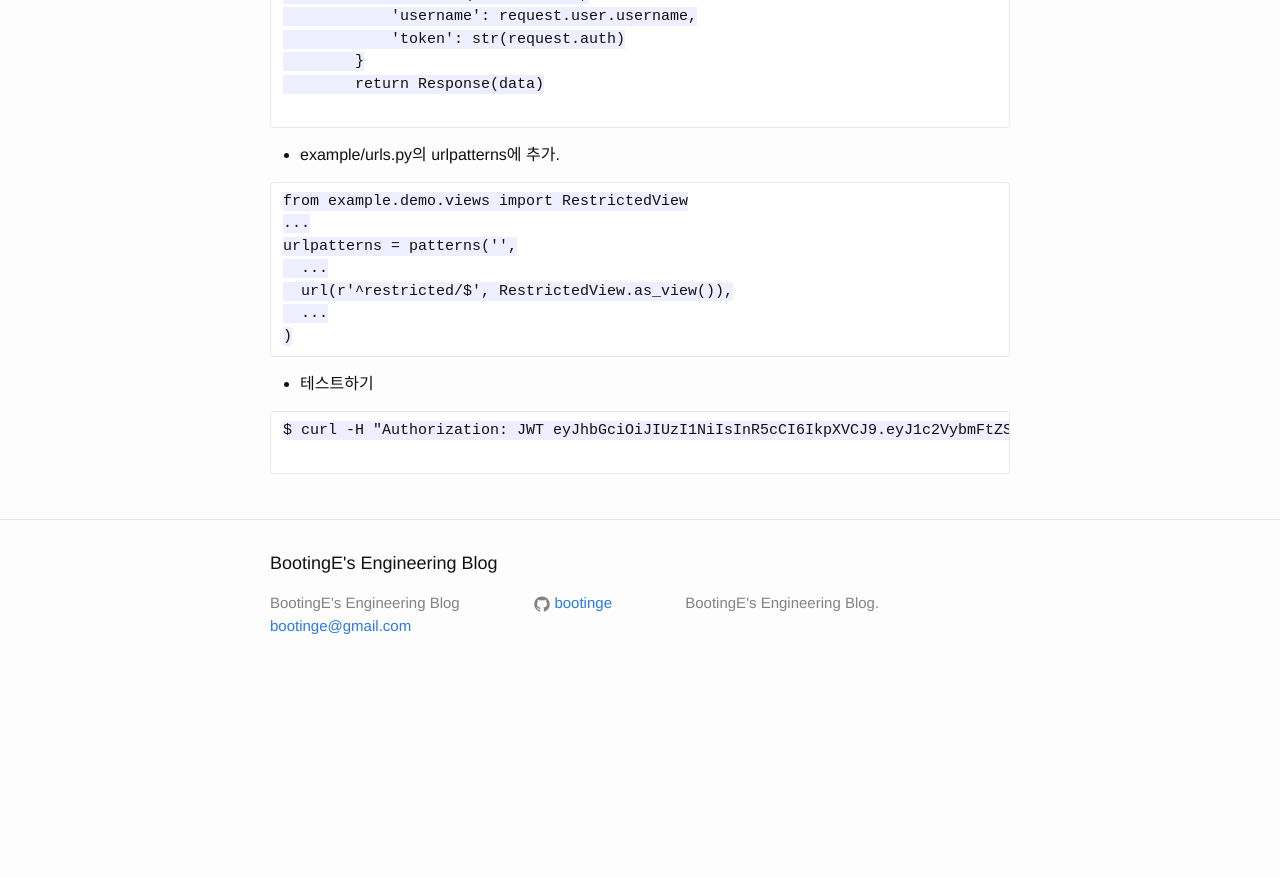
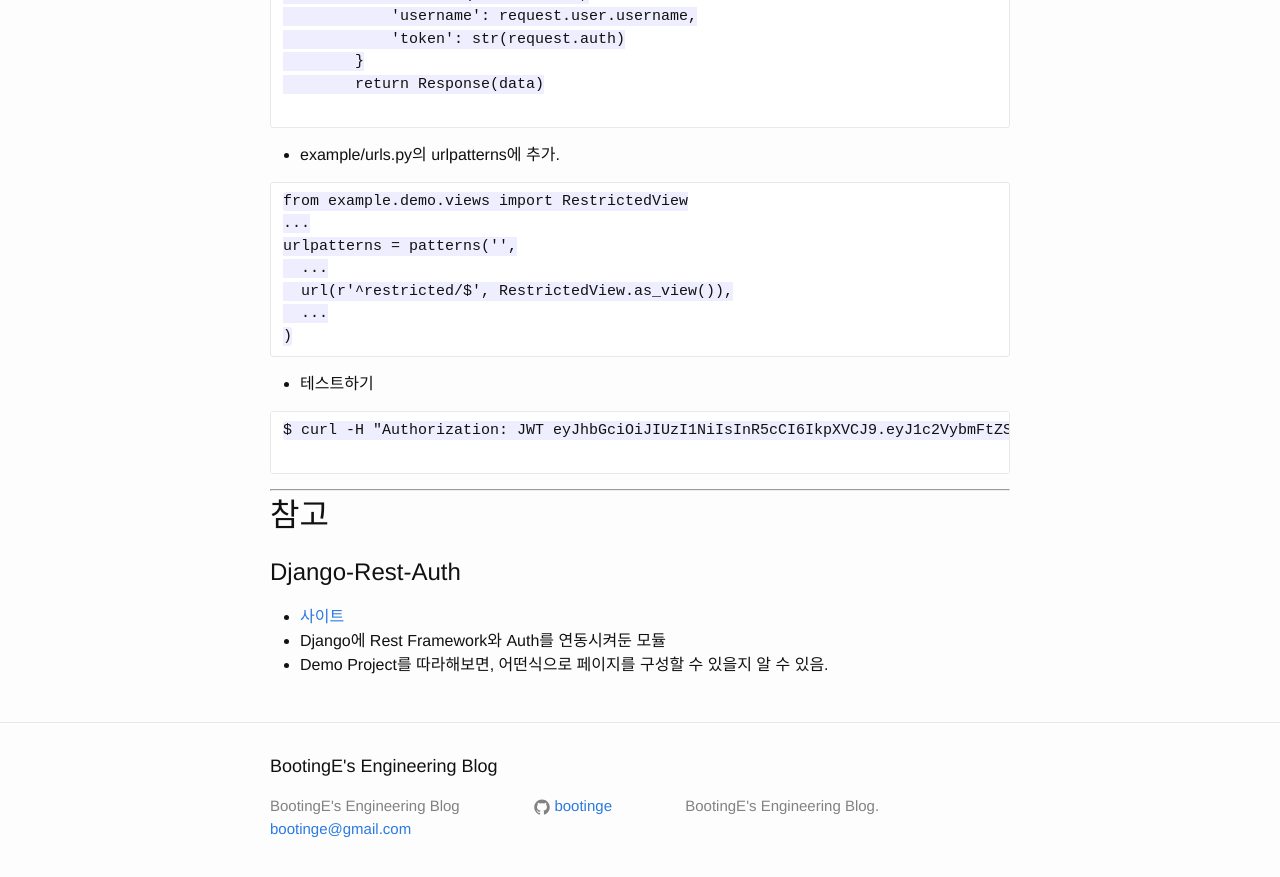
Before and after one commit to bootinge/bootinge.github.io, a Jekyll site: the page built from _posts/2015-06-29-django-registration-and-auth.md, in a window 1280 px wide and 900 px high, scrolled down 4146 px. Shown: the top 877 px of the window. Built offline with Jekyll 4.4.1, drawn with Linux system fonts in a browser that asks for light colours; Markdown is read by kramdown in place of the engine named in the settings; before the commit the page ends 4843 px from its top, so only the background shows below that.

````diff
--- a/_posts/2015-06-29-django-registration-and-auth.md
+++ b/_posts/2015-06-29-django-registration-and-auth.md
@@ -223,3 +223,9 @@ urlpatterns = patterns('',
 $ curl -H "Authorization: JWT eyJhbGciOiJIUzI1NiIsInR5cCI6IkpXVCJ9.eyJ1c2VybmFtZSI6ImFkbWluIiwidXNlcl9pZCI6MSwiZW1haWwiOiJhZG1pbkBuYXZlci5jb20iLCJleHAiOjE0MzU1MDgwNjJ9.Zd9MSdA41HYJTAjW7JEMsK3TUv5EYXAj5X0S1IdKwFY" http://127.0.0.1:8000/restricted/
 
 ```
+-------
+# 참고
+## Django-Rest-Auth
+- [사이트](http://django-rest-auth.readthedocs.org/en/latest/installation.html)
+- Django에 Rest Framework와 Auth를 연동시켜둔 모듈
+- Demo Project를 따라해보면, 어떤식으로 페이지를 구성할 수 있을지 알 수 있음.
````
Also changed, not shown: _posts/2015-07-11-django-start.md (added, +13 -0 lines).
